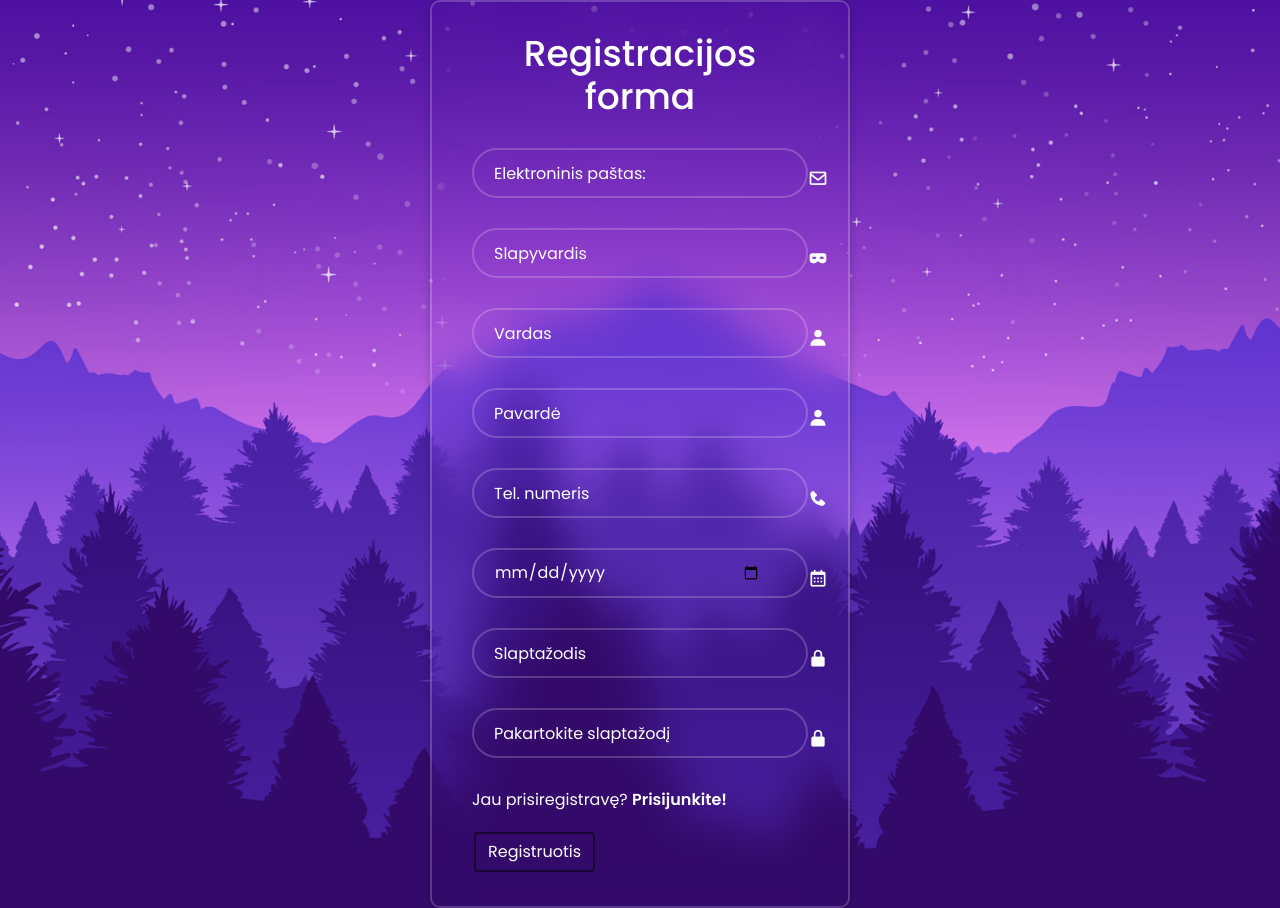
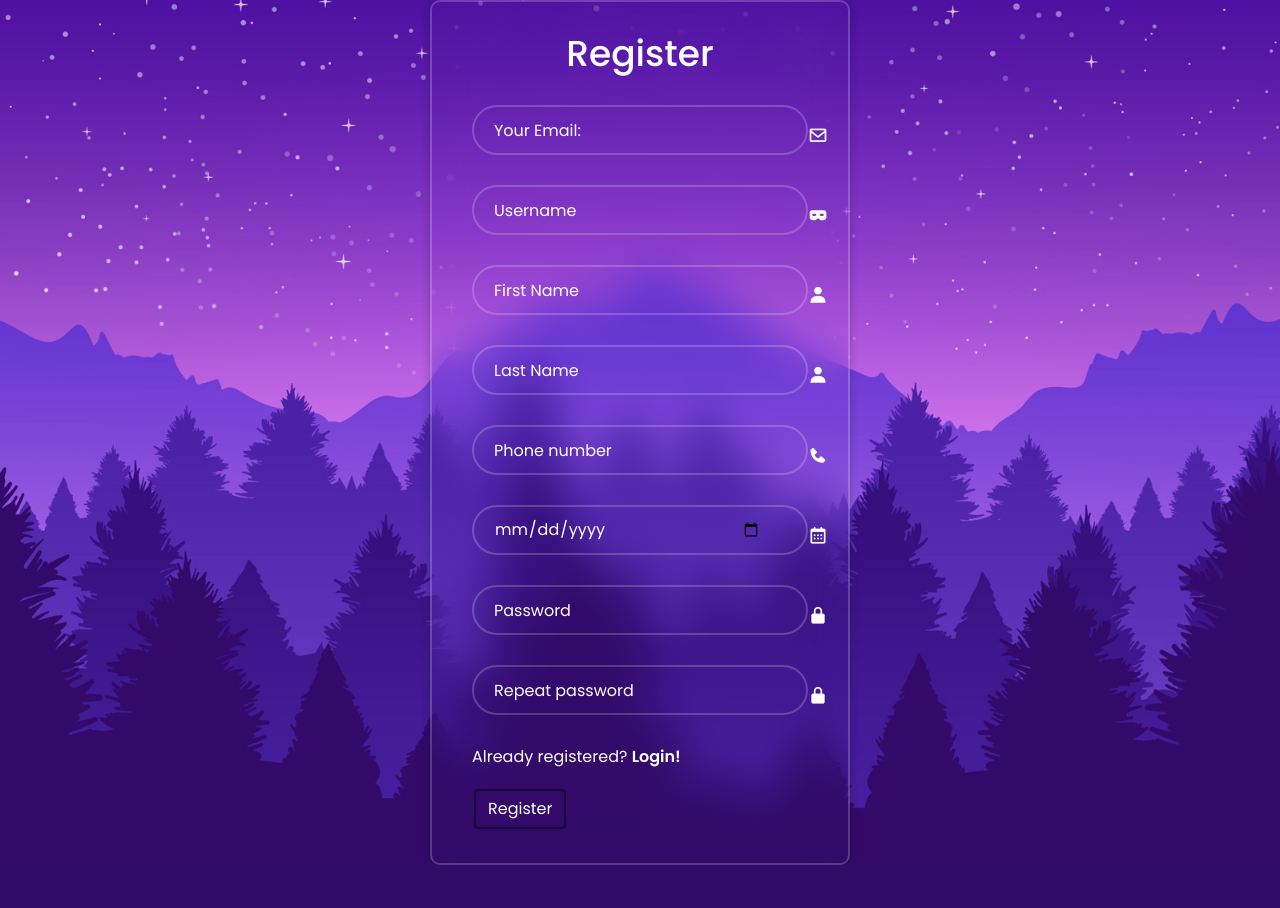
Before and after one commit to Shoffen/AntiFE, a Django app: page /register/ in a window 1280 px wide. After the commit the page ends 865 px from the top, so only its background shows below. Run offline with Django 5.2, Linux system fonts and the light colour scheme; some libraries are stand-ins or nearby versions.

```diff
--- a/antife/homepage/templates/register.html
+++ b/antife/homepage/templates/register.html
@@ -21,57 +21,53 @@
   <div class="wrapper">
     <form action="/register/" method="post">
         {% csrf_token %}
-        <h1> Registracijos forma </h1>
+        <h1> Register </h1>
         {% for message in messages %}
         <div class="alert alert-warning" role="alert">
             {{ message }}
         </div>
         {% endfor %}
         <div class="input-box">
-          <input type="text" name="email" placeholder="Elektroninis paštas:" required>
+          <input type="text" name="email" placeholder="Your Email:" required>
           <i class='bx bx-envelope' ></i>
         </div>
         <div class="input-box">
-          <input type="text" name="username" placeholder="Slapyvardis" required>
+          <input type="text" name="username" placeholder="Username" required>
           <i class='bx bxs-mask' ></i>
         </div>
 
         <div class="input-box">
-          <input type="text" name="name" placeholder="Vardas" required>
+          <input type="text" name="name" placeholder="First Name" required>
           <i class='bx bxs-user'></i>
         </div>
 
         <div class="input-box">
-          <input type="text" name="lastName" placeholder="Pavardė" required>
+          <input type="text" name="lastName" placeholder="Last Name" required>
           <i class='bx bxs-user'></i>
         </div>
         <div class="input-box">
-          <input type="text" name="phoneNumber" placeholder="Tel. numeris" required>
+          <input type="text" name="phoneNumber" placeholder="Phone number" required>
           <i class='bx bxs-phone'></i>
         </div>
         <div class="input-box">
-          <input type="date" name="birthday" placeholder="Gimimo data" required>
+          <input type="date" name="birthday" placeholder="Birthday" required>
           <i class='bx bx-calendar' ></i>
         </div>
 
         <div class="input-box">
-          <input type="password" name="password" placeholder="Slaptažodis" required>
+          <input type="password" name="password" placeholder="Password" required>
           <i class='bx bxs-lock-alt'></i>
         </div>
         <div class="input-box">
-            <input type="password" name="repeat_password" placeholder="Pakartokite slaptažodį" required>
+            <input type="password" name="repeat_password" placeholder="Repeat password" required>
             <i class='bx bxs-lock-alt'></i>
           </div>
 
         <div class="login-link">
-
-          <p> Jau prisiregistravę? <a href="/login"> Prisijunkite! </a></p>
-
-
-
+          <p> Already registered? <a href="{% url 'login' %}"> Login! </a></p>
         </div>
 
-        <button type="submit" class="btn btn-primary custom-button"> Registruotis </button>
+        <button type="submit" class="btn btn-primary custom-button"> Register </button>
 
     </form>
   </div>
--- a/antife/homepage/urls.py
+++ b/antife/homepage/urls.py
@@ -1,7 +1,5 @@
 from django.urls import path
-
 from .views import home, todos, product, login, register, receptai_list, logout_view, create_recipe_view
-
 
 urlpatterns = [
    path("", home, name="home"),
@@ -10,8 +8,6 @@ urlpatterns = [
    path('receptai/', receptai_list, name='receptai_list'),
    path('login/', login, name='login'),
    path('register/', register, name='register'),
-
    path('logout/', logout_view, name='logout'),
    path('create-recipe/', create_recipe_view, name='create_recipe'),
-
 ]
--- a/antife/homepage/views.py
+++ b/antife/homepage/views.py
@@ -18,10 +18,6 @@ def product(request):
 def receptai_list(request):
     receptai_list = Receptai.objects.all()
     return render(request, 'Receptai.html', {'receptai_list': receptai_list})
-
-def logged(request):
-    return render(request, "baseLogged.html")
-
 
 #dovydo recepto kurimas
 def create_recipe_view(request):
@@ -60,7 +56,6 @@ def create_recipe_view(request):
     products = Product.objects.all()
     return render(request, 'receptukurimas.html', {'products': products})
 
-
 from django.shortcuts import render, redirect
 from .models import Naudotojai
 
@@ -85,10 +80,10 @@ def register(request):
 
         # Validate email format using regular expression
         if not re.match(r"[^@]+@[^@]+\.[^@]+", email):
-            messages.error(request, 'Neteisingas elektronio pašto formatas')
+            messages.error(request, 'Invalid email format. Please enter a valid email address.')
         elif Naudotojai.objects.filter(el_pastas=email).exists():
             # Set the message if the email already exists
-            messages.error(request, 'Šis paštas jau naudojamas')
+            messages.error(request, 'Email is already registered.')
         else:
             # Save the data to the database
             new_user = Naudotojai(
@@ -102,10 +97,8 @@ def register(request):
                 level=0  # Set default level or adjust as needed
             )
             new_user.save()
-
-            messages.success(request, 'Registracija sėkminga! Galite prisijungti')
-            return redirect('/')  # Change 'home' to the name of your homepage URL pattern
-
+            messages.success(request, 'Registration successful. Now you can login!')
+            return redirect('/login')  # Change 'home' to the name of your homepage URL pattern
 
     return render(request, 'register.html')
 
@@ -124,11 +117,11 @@ def login(request):
         user = Naudotojai.objects.filter(usename=username, password=password).first()
         if user is not None:
             # Authentication successful
-            messages.success(request, f"Sėkmingai prisijungėte. Sveiki, {username}")
-            return render(request, 'baseLogged.html')  # Redirect to another URL with success message
+            messages.success(request, f"Login successful. Welcome, {username}")
+            return redirect('/')  # Redirect to another URL with success message
         else:
             # Authentication failed
-            messages.error(request, "Neteisingi prisijungimo duomenys. Bandykite dar kart.")
+            messages.error(request, "Invalid username or password. Please try again.")
 
     return render(request, 'login.html')
 
```
Also changed, not shown: antife/homepage/templates/base.html (+6 -6 lines), antife/homepage/templates/login.html (+7 -7 lines).
